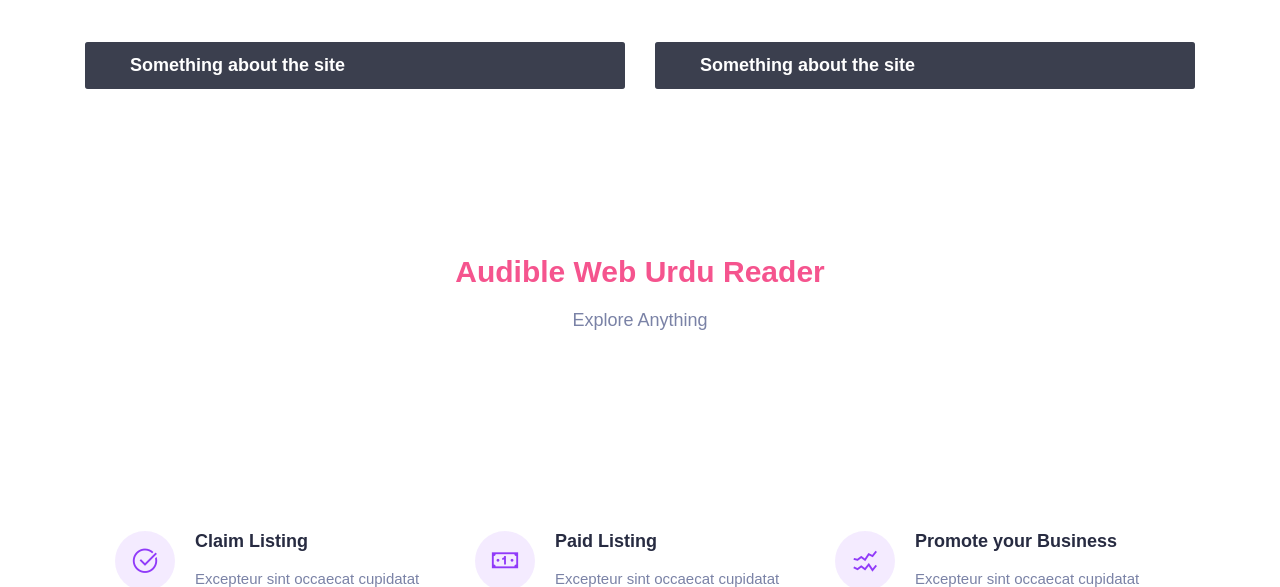
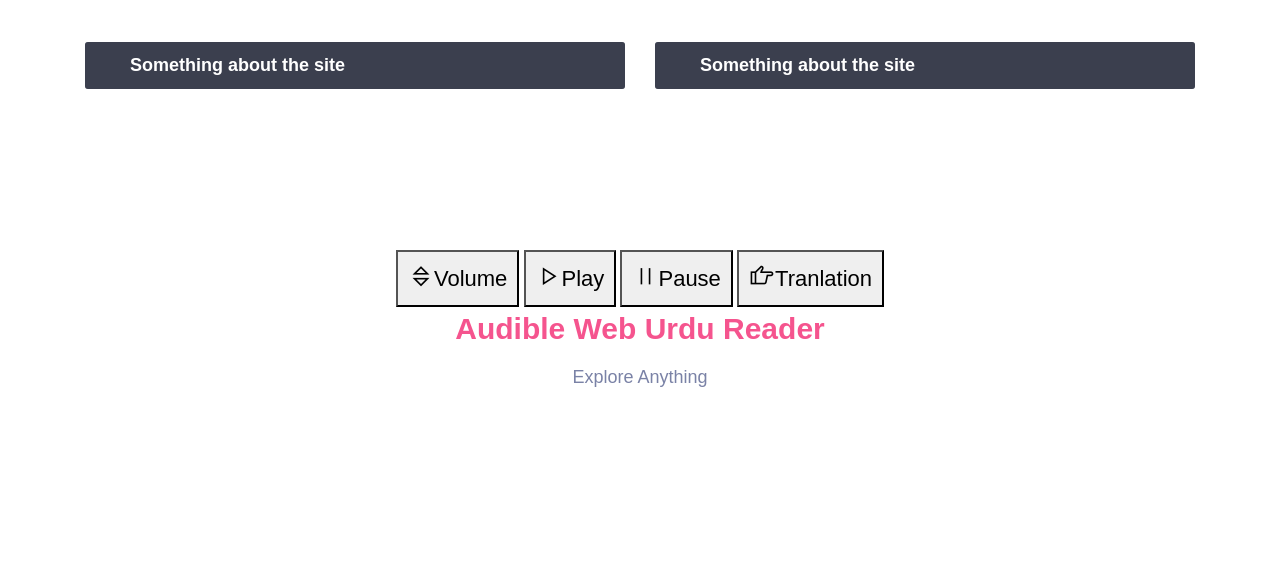
Before and after one commit to in-techouse/language-voice-search, a Django app: page / in a window 1280 px wide. Shown: the part 1374-1961 px from the top of the page. Run offline with Django 3.2, Linux system fonts and the light colour scheme; some libraries are stand-ins or nearby versions.

Commit message:
Translate Button

```diff
--- a/templates/base.html
+++ b/templates/base.html
@@ -455,6 +455,33 @@
 
 
                         <div class="kc-css-37706  section-title">
+                            <button type="submit" class="btn_search"
+
+                            style="padding: 10px 10px 10px 10px; font-size: 22px;">
+                                                              <i class="las la-sort"
+                                                                 style="font-weight: 800; font-size: 26px;"></i>Volume
+
+
+                                                      </button>
+                            <button type="submit" class="btn_search"
+                                                            style="padding: 10px 10px 10px 10px; font-size: 22px;">
+                                                        <i class="las la-play"
+                                                           style="font-weight: 800; font-size: 26px;"></i>Play
+
+                                                      </button>
+                            <button type="submit" class="btn_search"
+                                                            style="padding: 10px 10px 10px 10px; font-size: 22px;">
+                                                        <i class="las la-pause"
+                                                           style="font-weight: 800; font-size: 26px;"></i>Pause
+
+                                                      </button>
+                              <button type="submit" class="btn_search"
+                                                            style="padding: 10px 10px 10px 10px; font-size: 22px;">
+                                                        <i class="las la-hand-point-right"
+                                                           style="font-weight: 800; font-size: 26px;"></i>Tranlation
+
+                                                      </button>
+
 
                             <h2> <span>Audible Web Urdu Reader</span> </h2>
                             <p>Explore Anything</p>
--- a/templates/home.html
+++ b/templates/home.html
@@ -247,17 +247,20 @@
                                                         </figcaption>
                                                     </figure>
                                                 </a>
+
                                             </div>
                                         </div>
                                     </div>
                                 </div>
                             </div>
+
                         </div>
                     </div>
                 </div>
             </div>
         </div>
     </div>
+
 </section>
 
 
```
